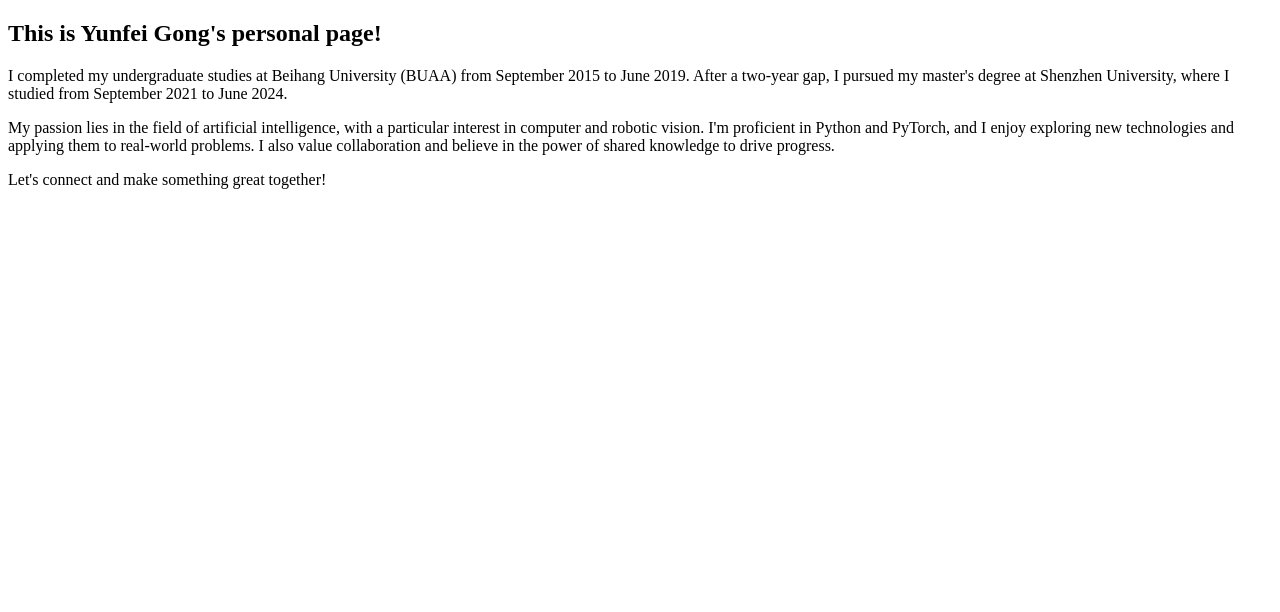
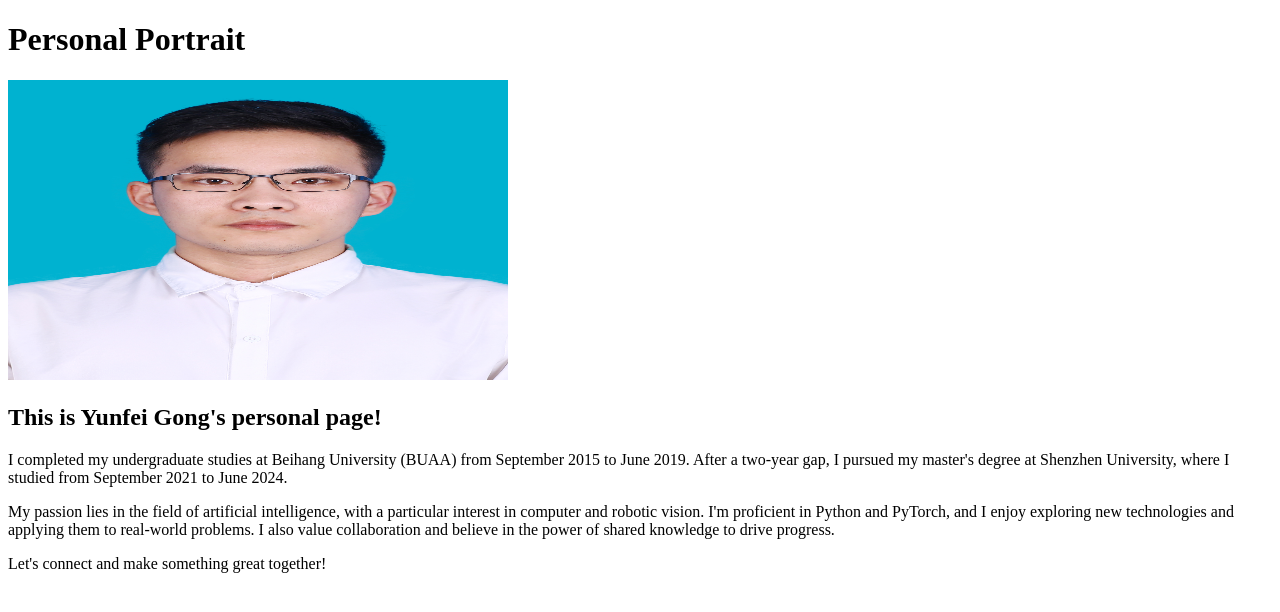
Before and after one commit to BruceYounggit/BruceYounggit.github.io, a plain HTML site: page index.html in a window 1280 px wide. Drawn offline with Linux system fonts and the light colour scheme.

Commit message:
Update index.html

```diff
--- a/index.html
+++ b/index.html
@@ -6,6 +6,9 @@
     <title>My GitHub Page</title>
 </head>
 <body>
+
+    <h1>Personal Portrait</h1>
+    <img src="https://github.com/BruceYounggit/BruceYounggit.github.io/blob/main/0P7A1167-.jpg" alt="In 2019" width="500" height="300">
     <h2>This is Yunfei Gong's personal page!</h2>
 <p>
     I completed my undergraduate studies at Beihang University (BUAA) from September 2015 to June 2019. After a two-year gap, I pursued my master's degree at Shenzhen University, where I studied from September 2021 to June 2024.
```
